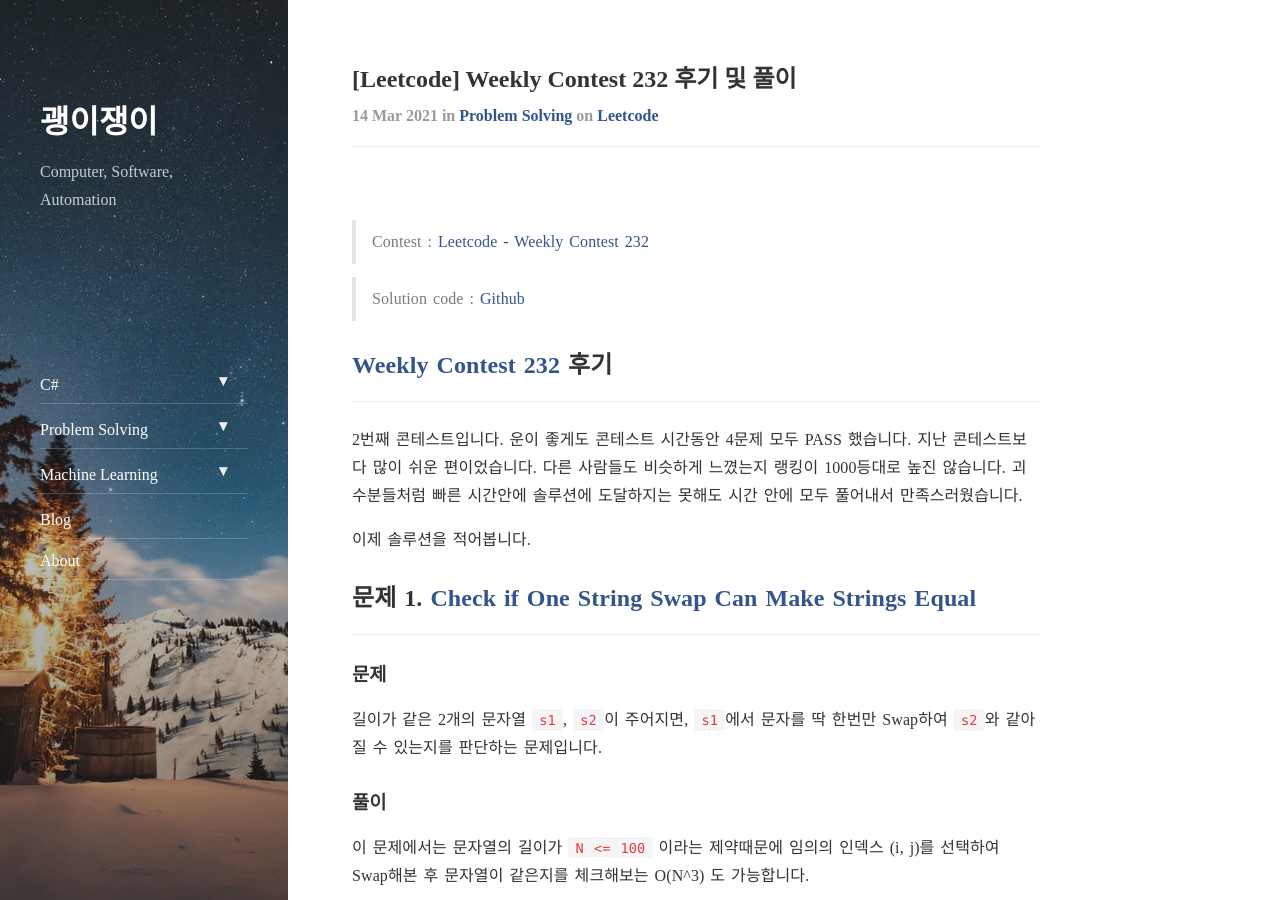
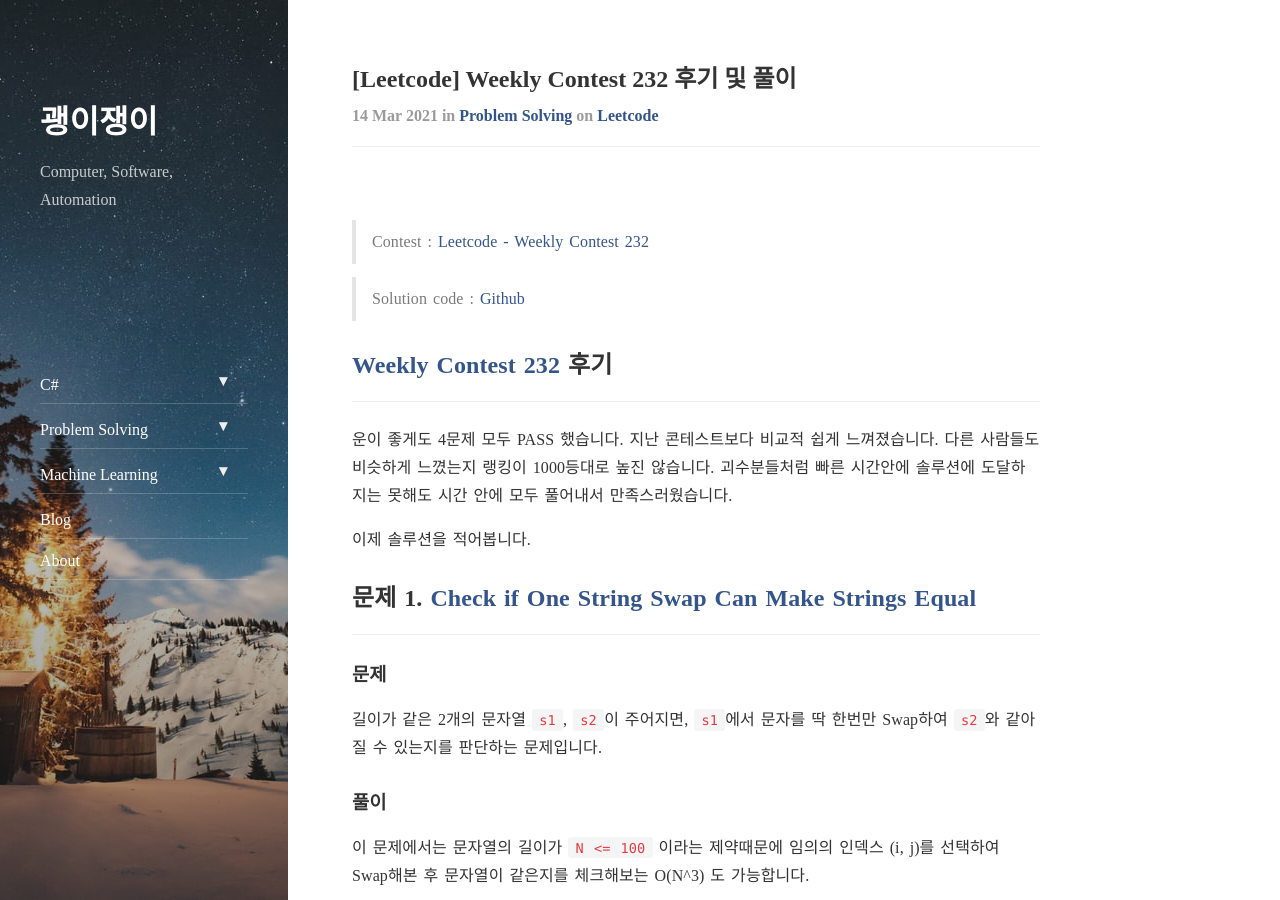
Before and after one commit to Laboputer/Laboputer.github.io, a Jekyll site: the page built from _posts/ps-leetcode/2021-03-14-weekly232.md, in a window 1280 px wide and 900 px high. Built offline with Jekyll 4.4.1, drawn with Linux system fonts in a browser that asks for light colours; nearby versions of some CDN libraries; comment, search, counter and statistics services are not loaded.

Commit message:
Update posts

```diff
--- a/_posts/ps-leetcode/2021-03-14-weekly232.md
+++ b/_posts/ps-leetcode/2021-03-14-weekly232.md
@@ -12,8 +12,7 @@ tags: leetcode
 
 ## [Weekly Contest 232](https://leetcode.com/contest/weekly-contest-232) 후기
 ---
-2번째 콘테스트입니다. 운이 좋게도 콘테스트 시간동안 4문제 모두 PASS 했습니다.
-지난 콘테스트보다 많이 쉬운 편이었습니다. 다른 사람들도 비슷하게 느꼈는지 랭킹이 1000등대로 높진 않습니다. 괴수분들처럼 빠른 시간안에 솔루션에 도달하지는 못해도 시간 안에 모두 풀어내서 만족스러웠습니다.
+운이 좋게도 4문제 모두 PASS 했습니다. 지난 콘테스트보다 비교적 쉽게 느껴졌습니다. 다른 사람들도 비슷하게 느꼈는지 랭킹이 1000등대로 높진 않습니다. 괴수분들처럼 빠른 시간안에 솔루션에 도달하지는 못해도 시간 안에 모두 풀어내서 만족스러웠습니다.
 
 이제 솔루션을 적어봅니다.
 
```
Also changed, not shown: _posts/ps-leetcode/2021-03-07-weekly231.md (+1 -1 lines).
